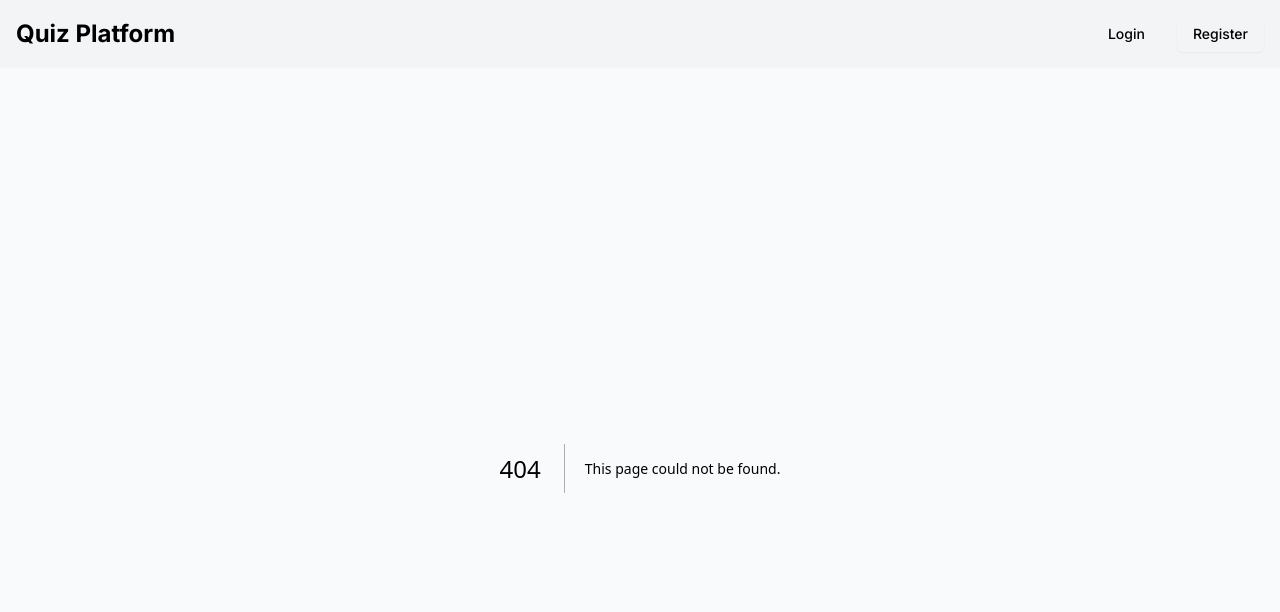
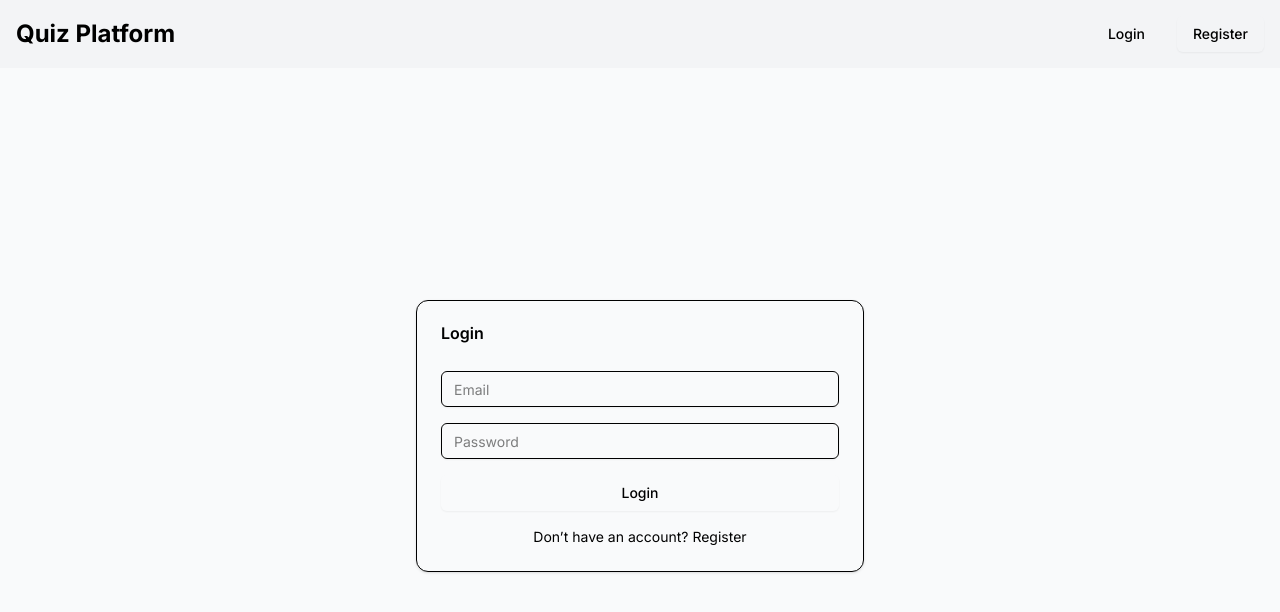
Before and after one commit to deepakdnayak/quiz-platform, a Next.js app: page /auth/login in a window 1280 px wide. Before the commit this address had no page. Shown: the top 612 px of the page. Built offline with nearby package versions, Linux system fonts and the light colour scheme; no server answers.

Commit message:
Login Done

```diff
--- /dev/null
+++ b/src/app/auth/login/page.tsx
@@ -0,0 +1,73 @@
+'use client';
+
+import { useState } from 'react';
+import { useRouter } from 'next/navigation';
+import Link from 'next/link';
+import { Button } from '@/components/ui/button';
+import { Input } from '@/components/ui/input';
+import { Card, CardContent, CardHeader, CardTitle } from '@/components/ui/card';
+import { toast } from 'sonner';
+import { login } from '@/lib/api';
+
+export default function LoginPage() {
+  const router = useRouter();
+  const [email, setEmail] = useState('');
+  const [password, setPassword] = useState('');
+  const [isLoading, setIsLoading] = useState(false);
+
+  const handleSubmit = async (e: React.FormEvent) => {
+    e.preventDefault();
+    setIsLoading(true);
+    try {
+      const response = await login({ email, password });
+      localStorage.setItem('token', response.token);
+      toast.success('Logged in successfully');
+      router.push(`/dashboard/${response.user.role.toLowerCase()}`);
+    } catch (error: any) {
+      toast.error(error.message);
+    } finally {
+      setIsLoading(false);
+    }
+  };
+
+  return (
+    <div className="flex items-center justify-center min-h-[calc(100vh-64px)]">
+      <Card className="w-full max-w-md">
+        <CardHeader>
+          <CardTitle>Login</CardTitle>
+        </CardHeader>
+        <CardContent>
+          <form onSubmit={handleSubmit} className="space-y-4">
+            <div>
+              <Input
+                type="email"
+                placeholder="Email"
+                value={email}
+                onChange={(e) => setEmail(e.target.value)}
+                required
+              />
+            </div>
+            <div>
+              <Input
+                type="password"
+                placeholder="Password"
+                value={password}
+                onChange={(e) => setPassword(e.target.value)}
+                required
+              />
+            </div>
+            <Button type="submit" className="w-full bg-primary hover:bg-blue-700" disabled={isLoading}>
+              {isLoading ? 'Logging in...' : 'Login'}
+            </Button>
+          </form>
+          <p className="text-center text-sm mt-4">
+            Don’t have an account?{' '}
+            <Link href="/auth/register" className="text-primary hover:underline">
+              Register
+            </Link>
+          </p>
+        </CardContent>
+      </Card>
+    </div>
+  );
+}
--- /dev/null
+++ b/src/lib/api.ts
@@ -0,0 +1,26 @@
+import axios from 'axios';
+
+const api = axios.create({
+  baseURL: process.env.NEXT_PUBLIC_API_URL,
+  headers: {
+    'Content-Type': 'application/json',
+  },
+});
+
+export const register = async (data: { email: string; password: string; role: string }) => {
+  try {
+    const response = await api.post('/api/auth/register', data);
+    return response.data;
+  } catch (error: any) {
+    throw new Error(error.response?.data?.error || 'Registration failed');
+  }
+};
+
+export const login = async (data: { email: string; password: string }) => {
+  try {
+    const response = await api.post('/api/auth/login', data);
+    return response.data;
+  } catch (error: any) {
+    throw new Error(error.response?.data?.error || 'Login failed');
+  }
+};
--- /dev/null
+++ b/src/lib/types.ts
@@ -0,0 +1,8 @@
+export interface AuthResponse {
+  token: string;
+  user: {
+    id: string;
+    email: string;
+    role: 'Student' | 'Instructor' | 'Admin';
+  };
+}
```
